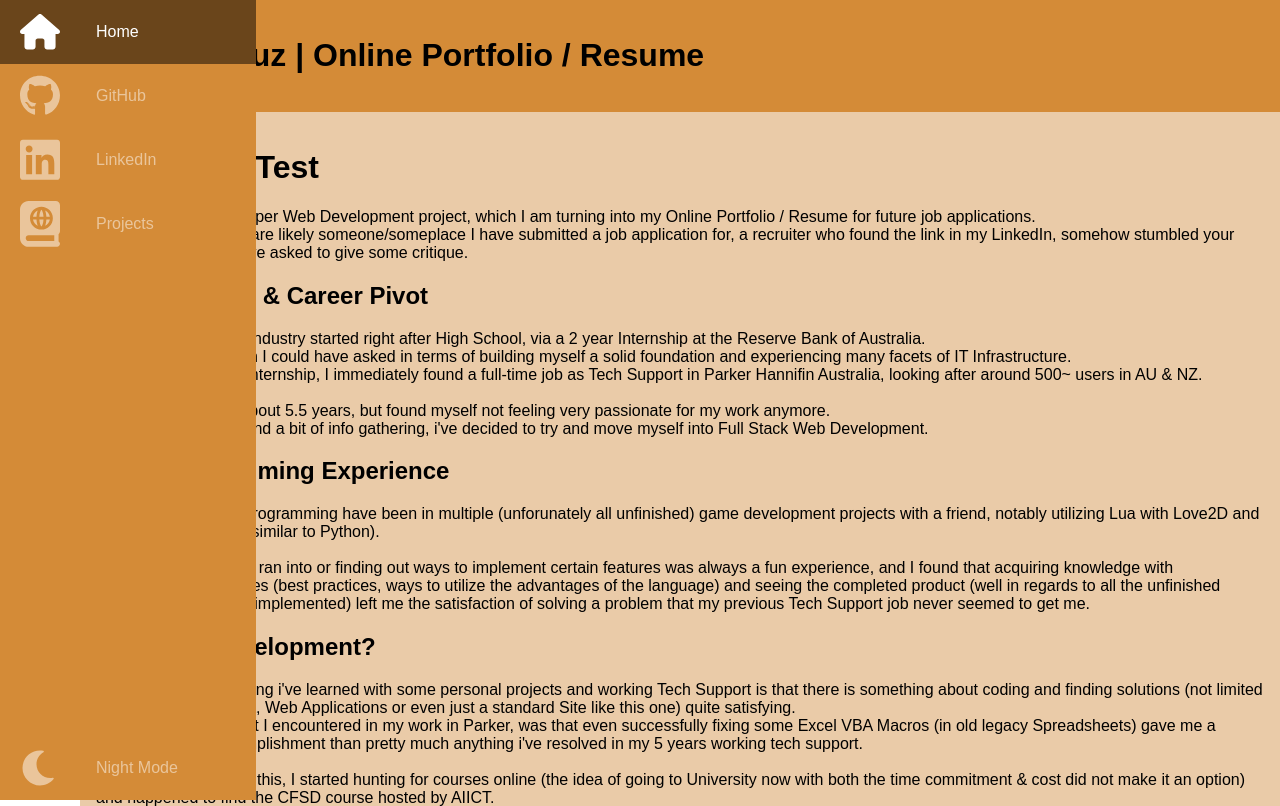
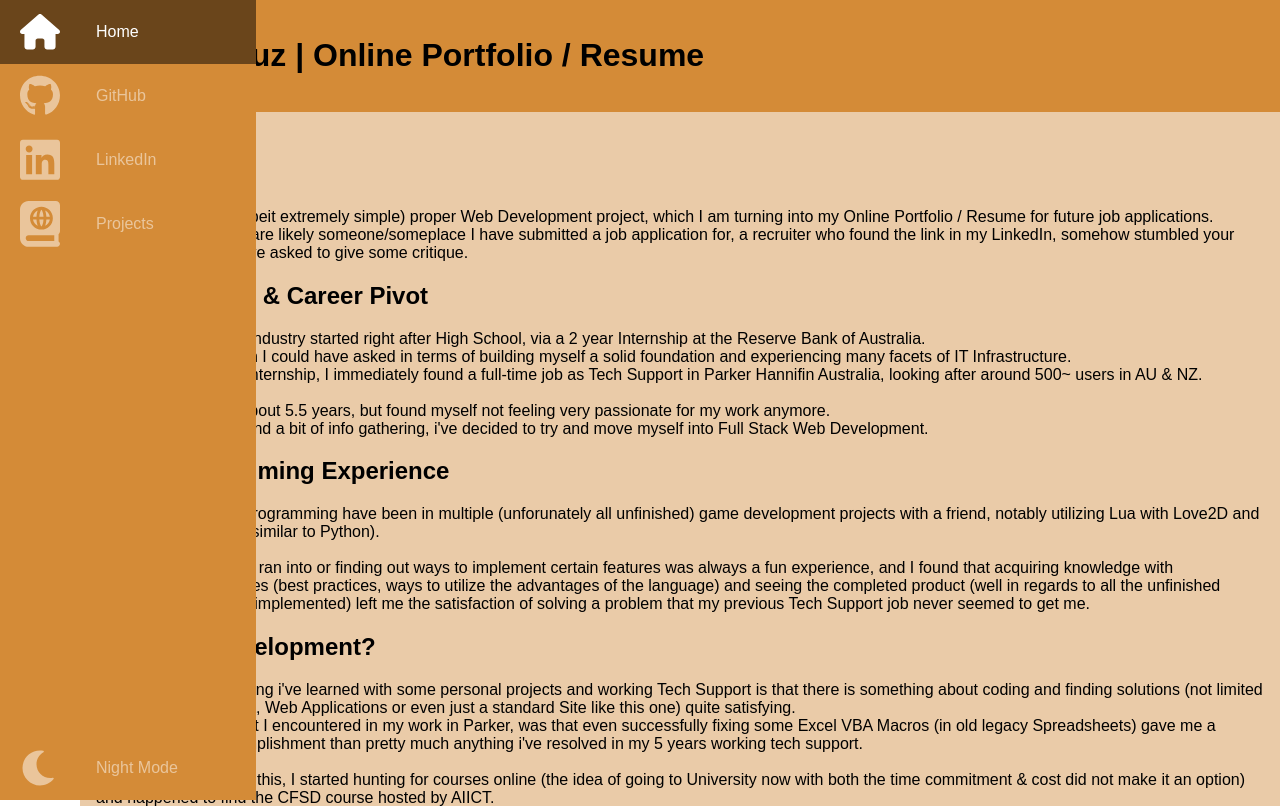
Before and after one commit to bendecruz745/bendecruzsite, a plain HTML site: page index.html in a window 1280 px wide. Shown: the top 806 px of the page. Drawn offline with Linux system fonts and the light colour scheme.

Commit message:
reverting test change

```diff
--- a/index.html
+++ b/index.html
@@ -6,7 +6,7 @@
   <meta http-equiv="X-UA-Compatible" content="IE=edge">
   <meta name="viewport" content="width=device-width, initial-scale=1.0, maximum-scale=1.0">
   <title>Homepage | Ben De Cruz</title>
-  <link rel="stylesheet" type="text/css" href="css/style.css">
+  <link rel="stylesheet" type="text/css" href="css/style.css"/>
 </head>
 
 <body>
@@ -75,8 +75,8 @@
 
   <main>
     <p>
-    <h1>Welcome! Test</h1>
-    This site is my first proper Web Development project, which I am turning into my Online Portfolio / Resume for
+    <h1>Welcome!</h1>
+    This site is my first (albeit extremely simple) proper Web Development project, which I am turning into my Online Portfolio / Resume for
     future job applications. <br>
     Those of you reading are likely someone/someplace I have submitted a job application for, a recruiter who found the
     link in my LinkedIn, somehow stumbled your way here or a friend i've asked to give some critique. <br>
```
